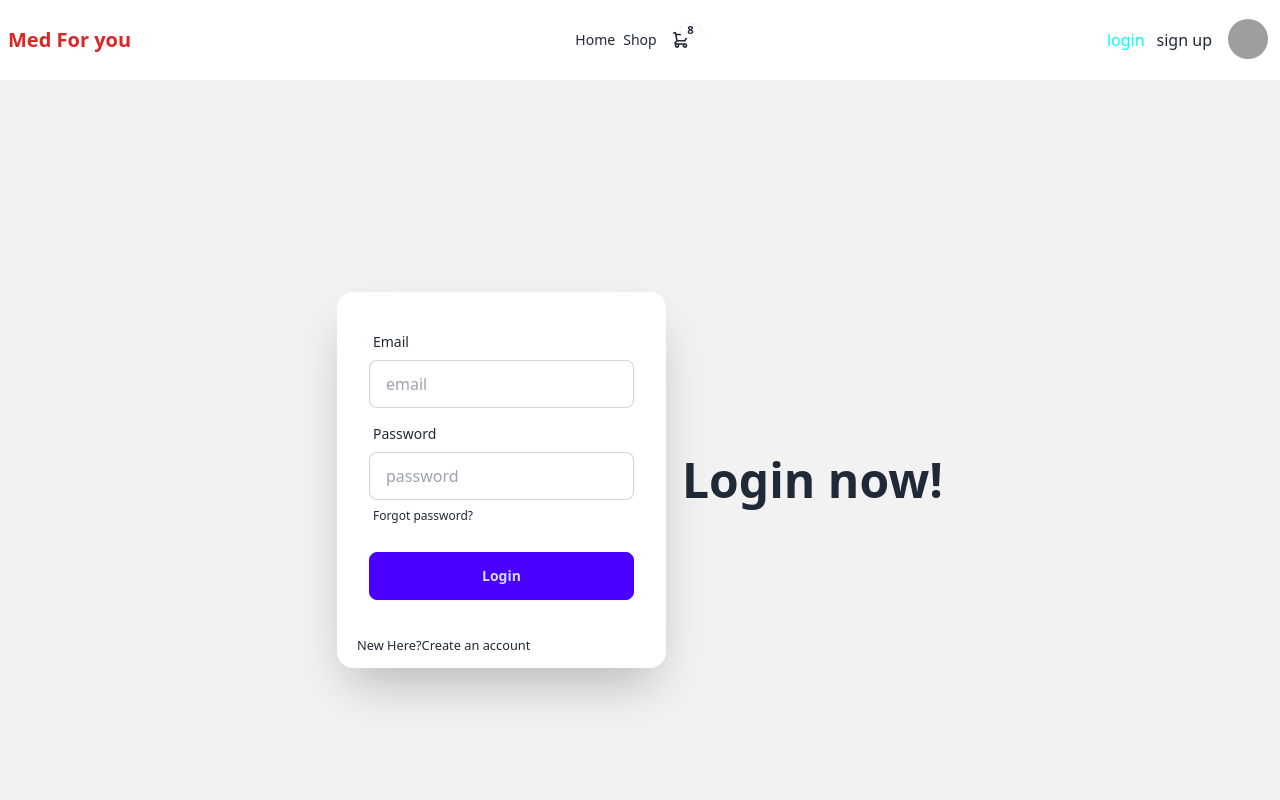
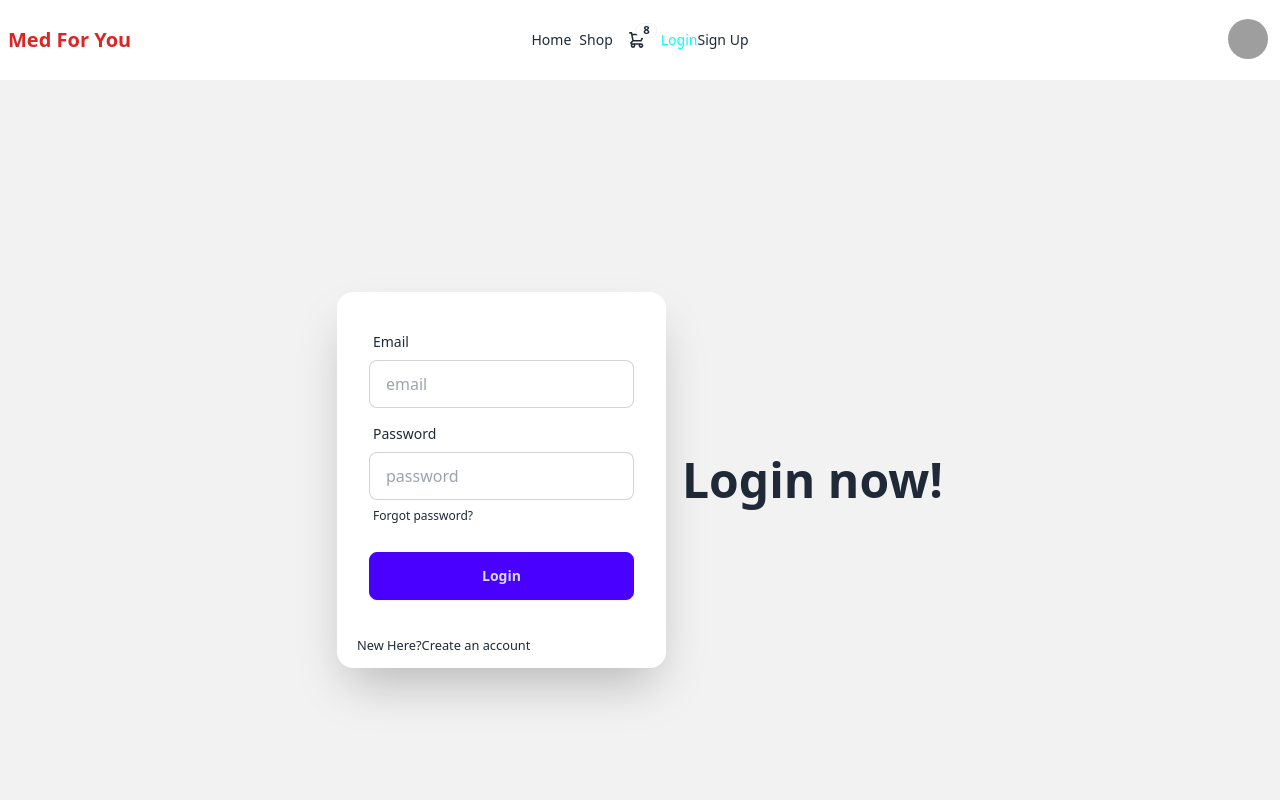
Before and after one commit to jamil908/medicine-vendor-client-side, a React (Vite) app: page /login in a window 1280 px wide. Shown: the top 800 px of the page. Built offline with nearby package versions, Linux system fonts and the light colour scheme; no server answers; grey boxes are pictures that could not be loaded.

Commit message:
create user and setup login system

```diff
--- a/package.json
+++ b/package.json
@@ -21,7 +21,8 @@
     "react-icons": "^5.4.0",
     "react-responsive-carousel": "^3.2.23",
     "react-router-dom": "^7.1.1",
-    "sort-by": "^1.2.0"
+    "sort-by": "^1.2.0",
+    "sweetalert2": "^11.15.10"
   },
   "devDependencies": {
     "@eslint/js": "^9.17.0",
--- /dev/null
+++ b/src/Pages/Private/PrivateRoute.jsx
@@ -0,0 +1,17 @@
+import React, { useContext } from 'react';
+import { AuthContext } from '../../Providers/AuthProvider';
+import { Navigate, useLocation } from 'react-router-dom';
+
+const PrivateRoute = ({children}) => {
+    const{user,loading}=useContext(AuthContext);
+    const location = useLocation()
+    if(loading){
+        return <span className="loading items-center text-center text-red-600  flex justify-center mx-auto loading-bars loading-lg"></span>
+    }
+    if(user){
+        return children
+    }
+    return <Navigate to='/login' state={{from: location}} replace></Navigate>
+};
+
+export default PrivateRoute;
--- a/src/Pages/login/Login.jsx
+++ b/src/Pages/login/Login.jsx
@@ -1,9 +1,13 @@
 import React, { useContext } from 'react';
 import { AuthContext } from '../../Providers/AuthProvider';
-import { Link } from 'react-router-dom';
+import { Link, useLocation, useNavigate } from 'react-router-dom';
+import Swal from 'sweetalert2';
 
 const Login = () => {
     const {signIn}=useContext(AuthContext)
+    const navigate = useNavigate();
+    const location = useLocation();
+    const from = location.state?.from?.pathname || '/';
     const handleLogin = e =>{
         e.preventDefault();
         const form = e.target;
@@ -13,7 +17,24 @@ const Login = () => {
         signIn(email,password)
         .then(result =>{
             const user = result.user;
-            console.log(user)
+            Swal.fire({
+              title: "login successful",
+              showClass: {
+                popup: `
+                  animate__animated
+                  animate__fadeInUp
+                  animate__faster
+                `
+              },
+              hideClass: {
+                popup: `
+                  animate__animated
+                  animate__fadeOutDown
+                  animate__faster
+                `
+              }
+            });
+            navigate(from,{replace: true})
         })
     }
     return (
--- a/src/Pages/login/Register.jsx
+++ b/src/Pages/login/Register.jsx
@@ -1,7 +1,9 @@
-import React from 'react';
+import React, { useContext } from 'react';
 import { useForm } from 'react-hook-form';
+import { AuthContext } from '../../Providers/AuthProvider';
 
 const Register = () => {
+  const {createUser}=useContext(AuthContext)
     const {
         register,
         handleSubmit,
@@ -9,6 +11,11 @@ const Register = () => {
       } = useForm()
       const onSubmit = data =>{
         console.log(data)
+        createUser(data.email, data.password)
+        .then(result =>{
+          const loggedUser = result.user;
+          console.log(loggedUser)
+        })
       }
 
     return (
@@ -16,10 +23,7 @@ const Register = () => {
   <div className="hero-content flex-col lg:flex-row-reverse">
     <div className="text-center lg:text-left">
       <h1 className="text-5xl font-bold">SignUp now!</h1>
-      <p className="py-6">
-        Provident cupiditate voluptatem et in. Quaerat fugiat ut assumenda excepturi exercitationem
-        quasi. In deleniti eaque aut repudiandae et a id nisi.
-      </p>
+
     </div>
     <div className="card bg-base-100 w-full max-w-sm shrink-0 shadow-2xl">
       <form onSubmit={handleSubmit(onSubmit)} className="card-body">
--- a/src/Routes/Routes.jsx
+++ b/src/Routes/Routes.jsx
@@ -6,6 +6,7 @@ import Home from "../Pages/Home";
 import CategoryDetails from "../Pages/category/CategoryDetails";
 import Login from "../Pages/login/Login";
 import Register from "../Pages/login/Register";
+import PrivateRoute from "../Pages/Private/PrivateRoute";
 
   export const router = createBrowserRouter([
     {
@@ -18,7 +19,7 @@ import Register from "../Pages/login/Register";
         },
         {
             path:'/category/:categoryName',
-            element:<CategoryDetails></CategoryDetails>
+            element:<PrivateRoute><CategoryDetails></CategoryDetails></PrivateRoute>
         },
         {
             path:'/login',
--- a/src/Shared/Navber.jsx
+++ b/src/Shared/Navber.jsx
@@ -1,35 +1,62 @@
-import React from 'react';
+import React, { useContext } from 'react';
 import { Link, NavLink } from 'react-router-dom';
-import './Navber.css'
+import './Navber.css';
+import { AuthContext } from '../Providers/AuthProvider';
 
 const Navber = () => {
-    const navOption = <>
-        <NavLink to='/' className=' text-center items-center flex justify-center md:mr-2'><button>Home</button></NavLink>
-        <NavLink to='/shop'  className=' text-center items-center flex justify-center '><button>Shop</button></NavLink>
-        <NavLink to='/login'  className=' text-center items-center flex justify-center md:hidden'><button>login</button></NavLink>
-        <NavLink to='/signup'  className=' text-center items-center flex justify-center  md:hidden'><button>sign up</button></NavLink>
-        <Link to='/cart'  className=' text-center items-center'> <div tabIndex={0} role="button" className="btn btn-ghost btn-circle">
+  const { user, logOut } = useContext(AuthContext);
+
+  const handleLogOut = () => {
+    logOut()
+      .then(() => {
+        console.log('User logged out successfully.');
+      })
+      .catch((error) => console.error('Error during logout:', error));
+  };
+
+  const navOption = (
+    <>
+      <NavLink
+        to="/"
+        className="text-center items-center flex justify-center md:mr-2"
+      >
+        <button>Home</button>
+      </NavLink>
+      <NavLink
+        to="/shop"
+        className="text-center items-center flex justify-center"
+      >
+        <button>Shop</button>
+      </NavLink>
+      <NavLink
+        to="/cart"
+        className="text-center items-center flex justify-center"
+      >
+        <div className="btn btn-ghost btn-circle">
           <div className="indicator">
             <svg
               xmlns="http://www.w3.org/2000/svg"
               className="h-5 w-5"
               fill="none"
               viewBox="0 0 24 24"
-            stroke="currentColor">
+              stroke="currentColor"
+            >
               <path
                 strokeLinecap="round"
                 strokeLinejoin="round"
                 strokeWidth="2"
-              d="M3 3h2l.4 2M7 13h10l4-8H5.4M7 13L5.4 5M7 13l-2.293 2.293c-.63.63-.184 1.707.707 1.707H17m0 0a2 2 0 100 4 2 2 0 000-4zm-8 2a2 2 0 11-4 0 2 2 0 014 0z" />
+                d="M3 3h2l.4 2M7 13h10l4-8H5.4M7 13L5.4 5M7 13l-2.293 2.293c-.63.63-.184 1.707.707 1.707H17m0 0a2 2 0 100 4 2 2 0 000-4zm-8 2a2 2 0 11-4 0 2 2 0 014 0z"
+              />
             </svg>
             <span className="badge badge-sm indicator-item">8</span>
           </div>
         </div>
-</Link>
+      </NavLink>
+    </>
+  );
 
-    </>
   return (
-        <div className="navbar bg-transparent  backdrop-blur-md items-center container text-center sticky z-50 top-0 ">
+    <div className="navbar bg-transparent backdrop-blur-md items-center container text-center sticky z-50 top-0">
       <div className="navbar-start">
         <div className="dropdown">
           <div tabIndex={0} role="button" className="btn btn-ghost lg:hidden">
@@ -38,52 +65,104 @@ const Navber = () => {
               className="h-5 w-5"
               fill="none"
               viewBox="0 0 24 24"
-          stroke="currentColor">
+              stroke="currentColor"
+            >
               <path
                 strokeLinecap="round"
                 strokeLinejoin="round"
                 strokeWidth="2"
-            d="M4 6h16M4 12h8m-8 6h16" />
+                d="M4 6h16M4 12h8m-8 6h16"
+              />
             </svg>
           </div>
           <ul
             tabIndex={0}
-        className="menu menu-sm dropdown-content bg-base-100 rounded-box z-[1] mt-3 w-52 p-2 shadow">
+            className="menu menu-sm dropdown-content bg-base-100 rounded-box z-[1] mt-3 w-52 p-2 shadow"
+          >
             {navOption}
+            {user ? (
+              <button onClick={handleLogOut} className="btn btn-ghost">
+                Logout
+              </button>
+            ) : (
+              <>
+                <NavLink
+                  to="/login"
+                  className="text-center items-center flex justify-center"
+                >
+                  <button>Login</button>
+                </NavLink>
+                <NavLink
+                  to="/signup"
+                  className="text-center items-center flex justify-center"
+                >
+                  <button>Sign Up</button>
+                </NavLink>
+              </>
+            )}
           </ul>
         </div>
-    <a className=" text-red-600  font-bold  text-xl">Med For you</a>
+        <Link to="/" className="text-red-600 font-bold text-xl">
+          Med For You
+        </Link>
       </div>
       <div className="navbar-center hidden lg:flex">
         <ul className="menu menu-horizontal px-1">
-
           {navOption}
+          {user ? (
+            <button onClick={handleLogOut} className="btn btn-ghost">
+              Logout
+            </button>
+          ) : (
+            <>
+              <NavLink
+                to="/login"
+                className="text-center items-center flex justify-center"
+              >
+                <button>Login</button>
+              </NavLink>
+              <NavLink
+                to="/signup"
+                className="text-center items-center flex justify-center"
+              >
+                <button>Sign Up</button>
+              </NavLink>
+            </>
+          )}
         </ul>
       </div>
       <div className="navbar-end flex gap-3">
-  <NavLink to='/login'  className=' text-center items-center    hidden md:block   justify-center'><button>login</button></NavLink>
-        <NavLink to='/signup'  className=' text-center items-center  hidden md:block  justify-center'><button>sign up</button></NavLink>
-
-  <div className="dropdown dropdown-end f">
-
-      <div tabIndex={0} role="button" className="btn btn-ghost btn-circle avatar">
+        <div className="dropdown dropdown-end">
+          <div
+            tabIndex={0}
+            role="button"
+            className="btn btn-ghost btn-circle avatar"
+          >
             <div className="w-10 rounded-full">
               <img
-            alt="Tailwind CSS Navbar component"
-            src="https://img.daisyui.com/images/stock/photo-1534528741775-53994a69daeb.webp" />
+                alt="User Avatar"
+                src="https://img.daisyui.com/images/stock/photo-1534528741775-53994a69daeb.webp"
+              />
             </div>
           </div>
           <ul
             tabIndex={0}
-        className="menu menu-sm dropdown-content bg-base-100 rounded-box z-[1] mt-3 w-52 p-2 shadow">
+            className="menu menu-sm dropdown-content bg-base-100 rounded-box z-[1] mt-3 w-52 p-2 shadow"
+          >
             <li>
               <a className="justify-between">
                 Profile
                 <span className="badge">New</span>
               </a>
             </li>
-        <li><a>Settings</a></li>
-        <li><a>Logout</a></li>
+            <li>
+              <a>Settings</a>
+            </li>
+            <li>
+              <button className="btn" onClick={handleLogOut}>
+                Logout
+              </button>
+            </li>
           </ul>
         </div>
       </div>
```
Also changed, not shown: 1 other file (tests, documents, lock files or other folders). Lines whose indentation alone changed are shown as unchanged.
